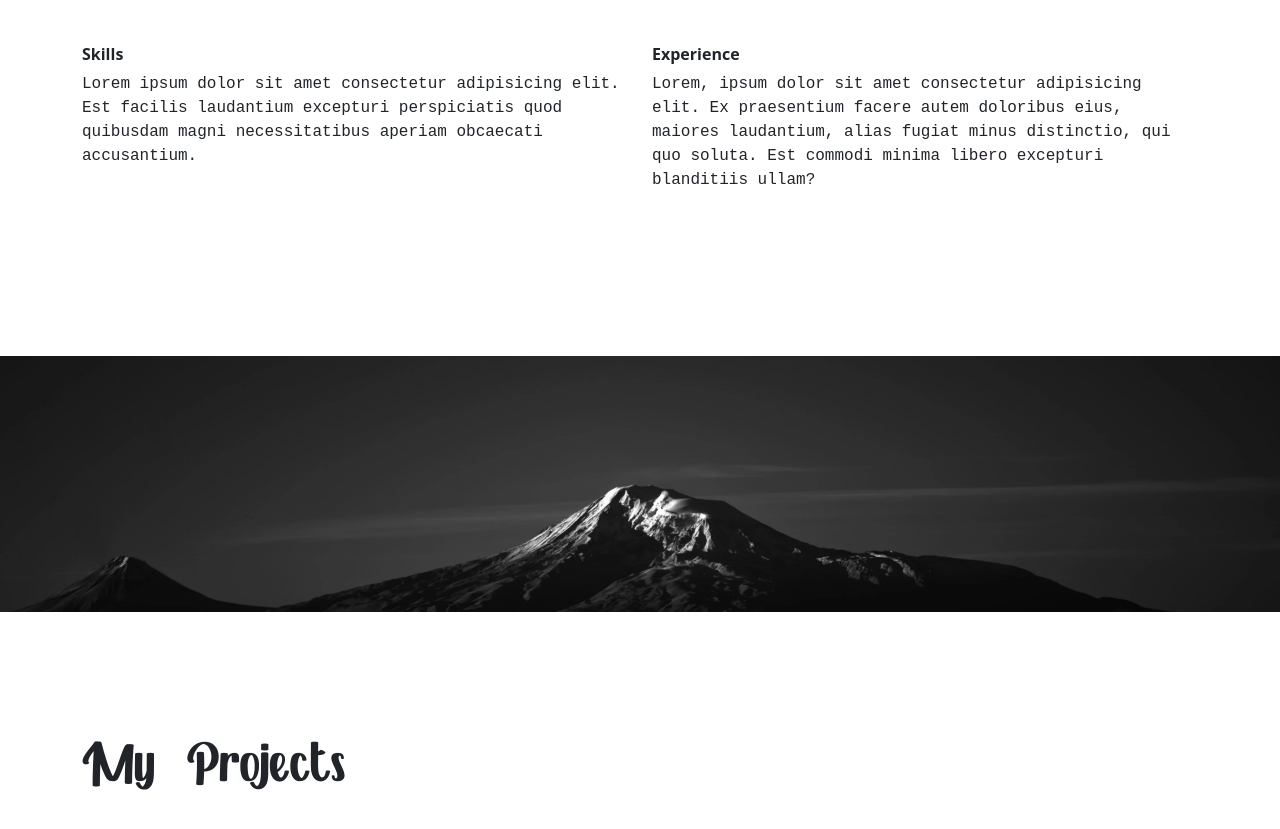
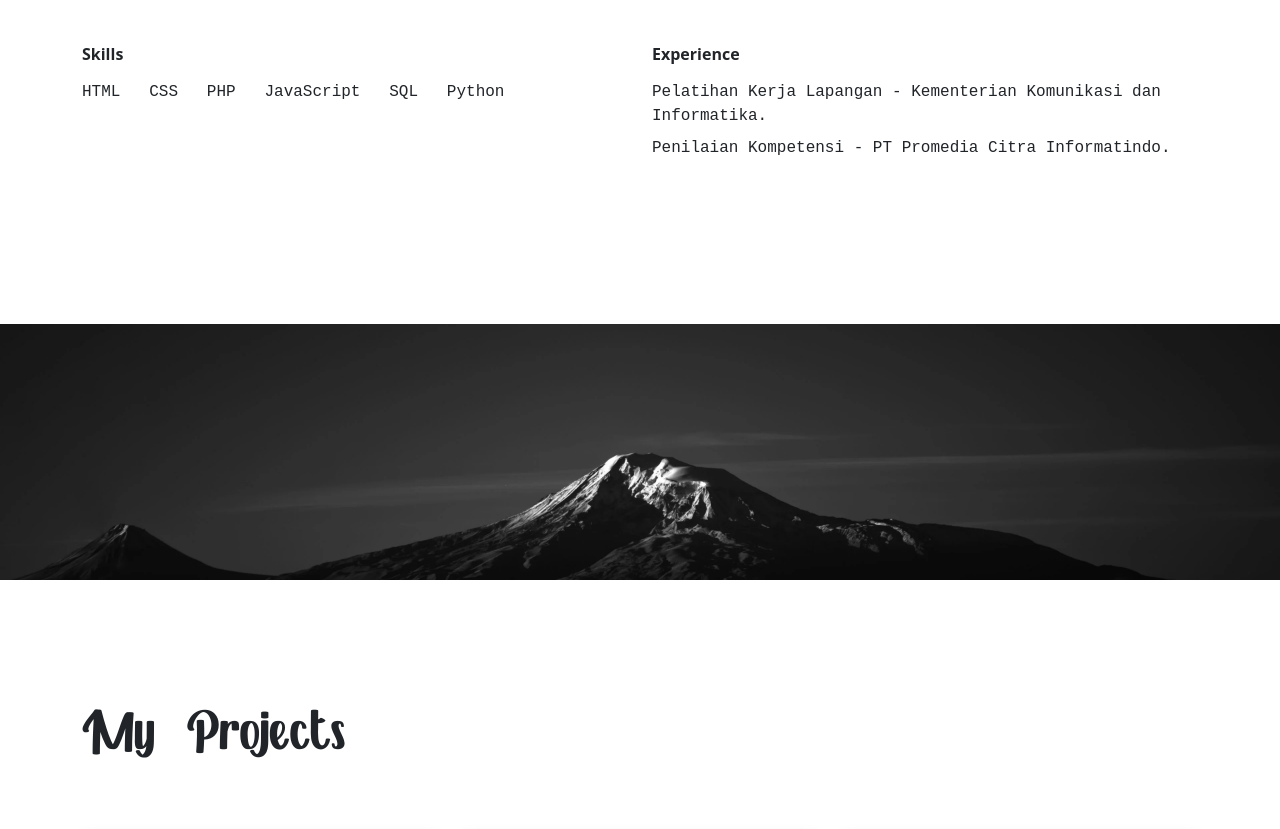
Before and after one commit to ardha2321/atavada, a plain HTML site: page index.html in a window 1280 px wide. Shown: the part 1466-2295 px from the top of the page. Drawn offline with nearby package versions, Linux system fonts and the light colour scheme.

Commit message:
Update index.html

```diff
--- a/index.html
+++ b/index.html
@@ -89,14 +89,13 @@
           </div>
           <div class="row mt-5">
             <div class="col-sm-6 mb-2" data-aos="fade-up" data-aos-duration="3000" data-aos-anchor-placement="bottom-bottom">
-              <h6 class="fw-bold">Skills</h6>
-              <p>Lorem ipsum dolor sit amet consectetur adipisicing elit. Est facilis laudantium excepturi perspiciatis quod quibusdam magni necessitatibus aperiam obcaecati accusantium.</p>
+              <h6 class="fw-bold mb-3">Skills</h6>
+              <p>HTML &nbsp; CSS &nbsp; PHP &nbsp; JavaScript &nbsp; SQL &nbsp; Python</p>
             </div>
             <div class="col-sm-6" data-aos="fade-up" data-aos-duration="3000" data-aos-anchor-placement="bottom-bottom">
-              <h6 class="fw-bold">Experience</h6>
-              <p>
-                Lorem, ipsum dolor sit amet consectetur adipisicing elit. Ex praesentium facere autem doloribus eius, maiores laudantium, alias fugiat minus distinctio, qui quo soluta. Est commodi minima libero excepturi blanditiis ullam?
-              </p>
+              <h6 class="fw-bold mb-3">Experience</h6>
+              <p class="mb-2">Pelatihan Kerja Lapangan - Kementerian Komunikasi dan Informatika.</p>
+              <p>Penilaian Kompetensi - PT Promedia Citra Informatindo.</p>
             </div>
           </div>
         </div>
```
